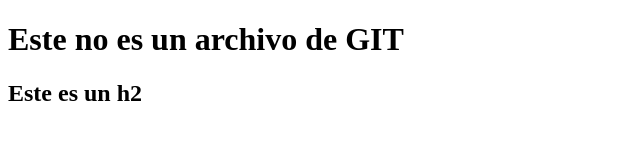
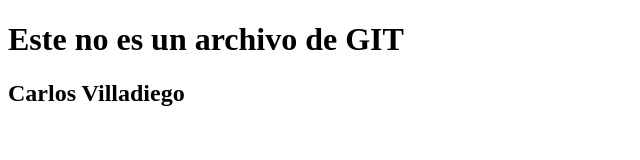
Before and after one commit to Carlos-1193/pruebasGit, a plain HTML site: page index.html in a window 1280 px wide. Shown: the whole page, without its empty margins (0-640 px from the left). Drawn offline with Linux system fonts and the light colour scheme.

Commit message:
se cambio la informacion del h2 y se puso nonbre del creador

```diff
--- a/index.html
+++ b/index.html
@@ -8,7 +8,7 @@
 </head>
 <body>
     <h1>Este no es un archivo de GIT</h1>
-    <h2>Este es un h2</h2>
+    <h2>Carlos Villadiego</h2>
 
 </body>
 </html>
```
